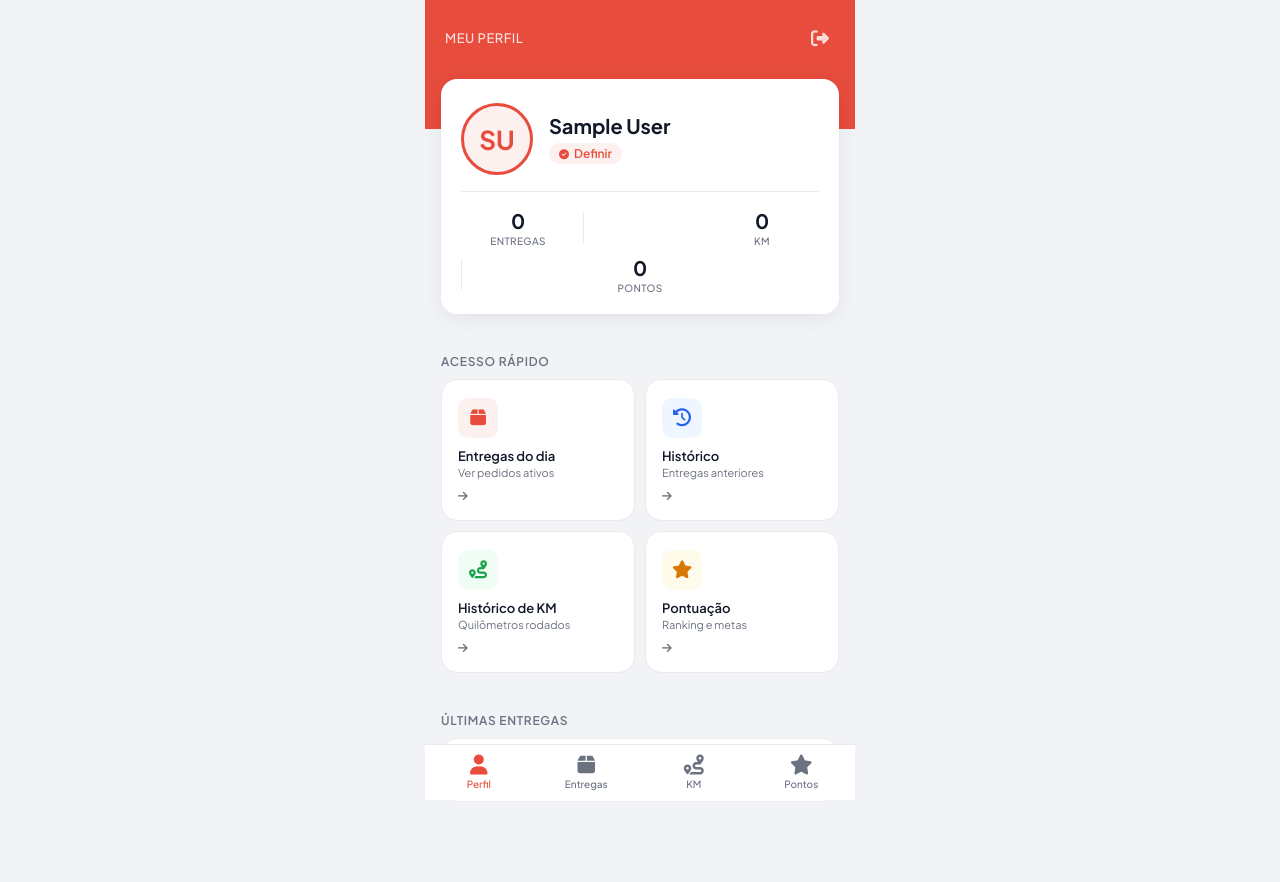
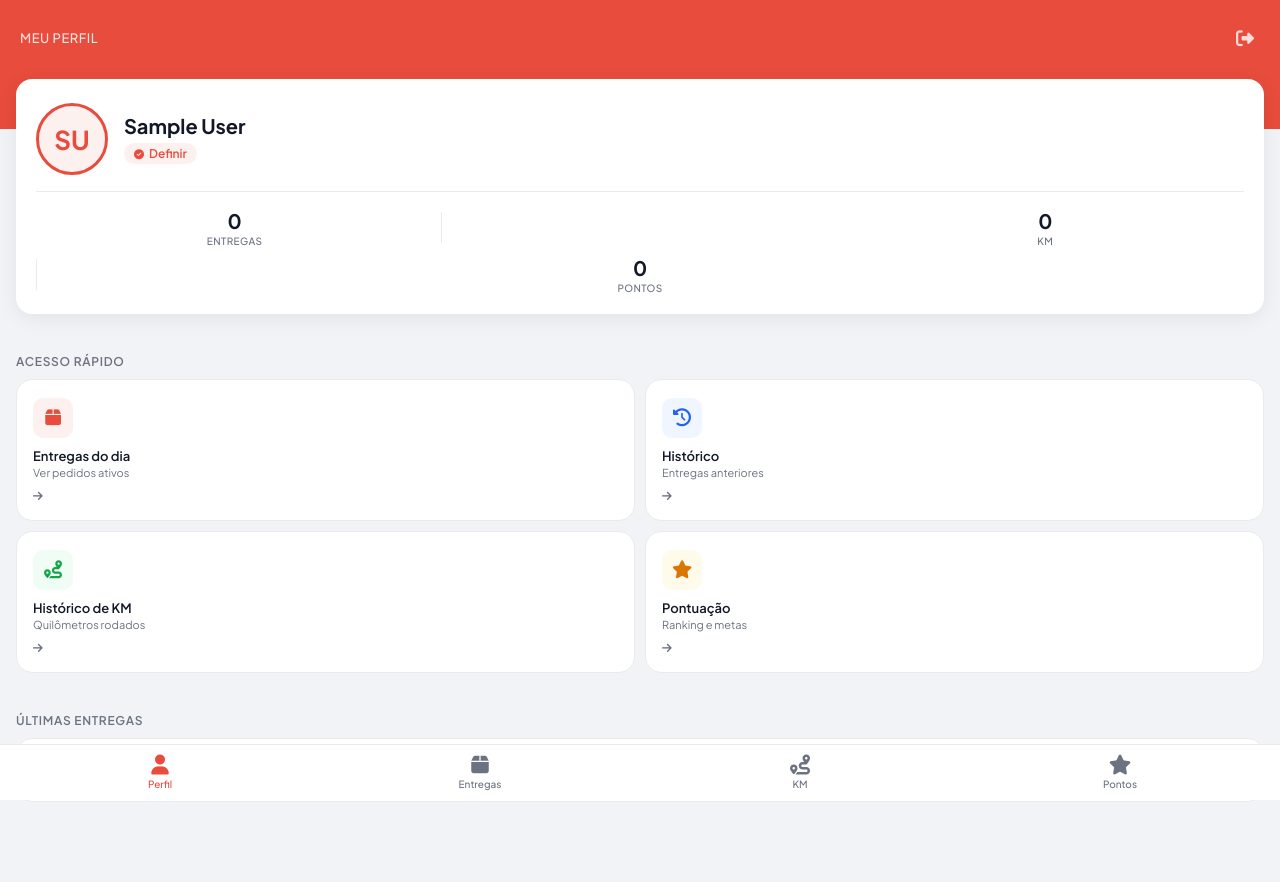
Before and after one commit to RayFarias13/API_entregas, a Django app: page /perfil/ in a window 1280 px wide. Run offline with Django 5.2, Linux system fonts and the light colour scheme; a user stored in the database is signed in; tables that the repository leaves empty hold one stand-in row (values such as "Sample post").

Commit message:
1628 13032026

```diff
--- a/software/templates/perfilmotoboy.html
+++ b/software/templates/perfilmotoboy.html
@@ -29,7 +29,7 @@
             background: var(--bg);
             color: var(--text);
             min-height: 100vh;
-            max-width: 430px;
+            max-width: 100%;
             margin: 0 auto;
         }
 
@@ -250,7 +250,7 @@
             left: 50%;
             transform: translateX(-50%);
             width: 100%;
-            max-width: 430px;
+            max-width: 100%;
             background: var(--surface);
             border-top: 1px solid var(--border);
             display: flex;
--- a/software/views.py
+++ b/software/views.py
@@ -362,7 +362,7 @@ def login_view(request):
             if user is not None:
                 if user.funcionario.funcao == 'ENTREGADOR':
                     login(request, user)
-                    return redirect('perfil')
+                    return redirect('perfilmotoboy')
 
 
                 elif user.funcionario.funcao in ['GERENTE', 'ADMINISTRATIVO', 'S. GERENTE', 'OP. DE CAIXA']:
```
Also changed, not shown: 1 other file.
